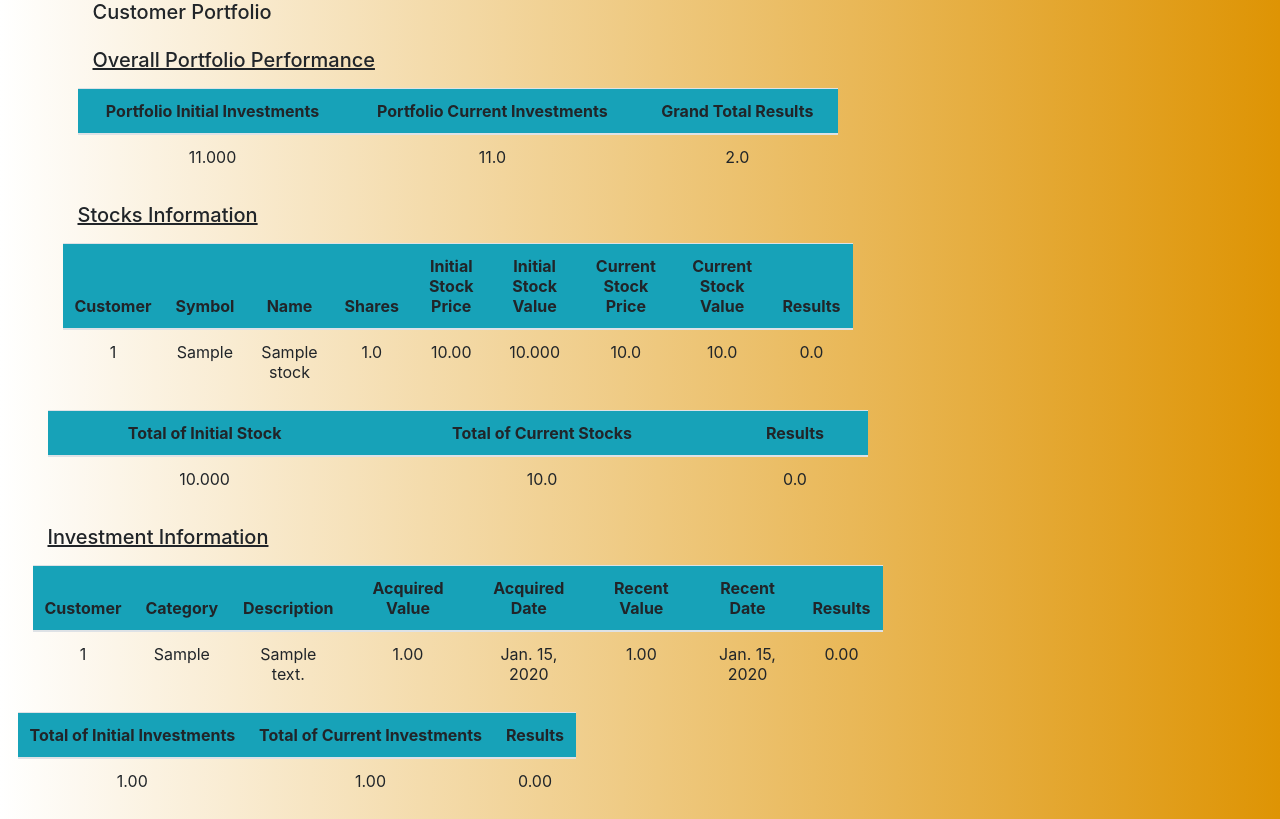
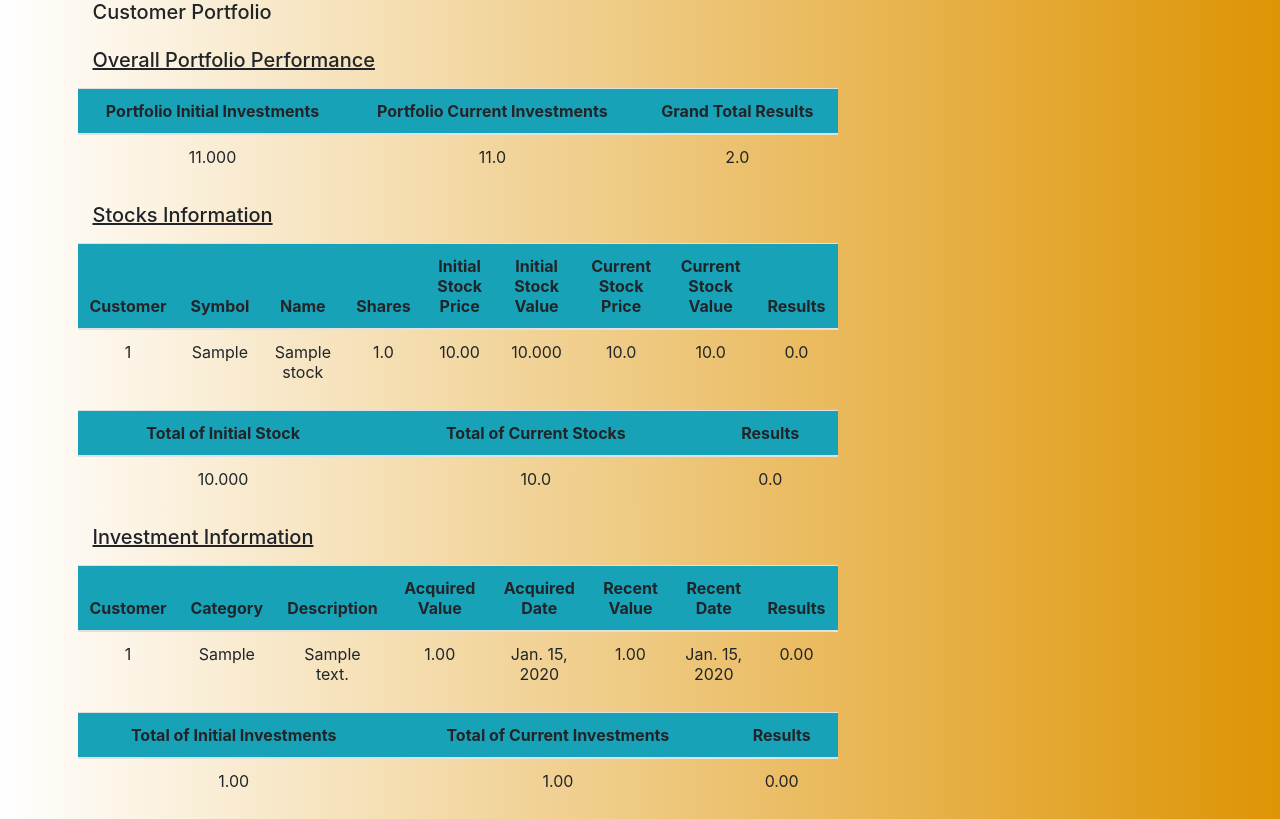
Before and after one commit to jasminesmit1/8380efs, a Django app: page /portfolio/1 in a window 1280 px wide. Shown: the part 292-1111 px from the top of the page. Run offline with Django 3.2, Linux system fonts and the light colour scheme; a user stored in the database is signed in; tables that the repository leaves empty hold one stand-in row (values such as "Sample post"); a database or web service that is not in the repository returns one stand-in record (values such as "Sample title"); data that the repository does not hold is empty; some libraries are stand-ins or nearby versions.

Commit message:
Fixed portfolio.html

```diff
--- a/portfolio/templates/portfolio/portfolio.html
+++ b/portfolio/templates/portfolio/portfolio.html
@@ -17,14 +17,12 @@
  <header class="jumbotron my-4 table-responsive" style="background: white">
       <p class="lead text-nowrap"><b>Eagle Financial Services, your Midwest Financial Services Partner</b></p>
          </header>
-
+<div>
 <div class="row">
     <h2 class="navbar-brand" style="padding-left: 15Px">Customer Portfolio</h2>
 </div>
 <div class="row">
     <h2 class="navbar-brand" style="padding-left: 15Px"><u>Overall Portfolio Performance</u></h2>
-</div>
-<div class="row">
     <table class="table table-hover table-responsive-lg text-center">
         <thead>
         <tr class="bg-info">
@@ -34,8 +32,7 @@
         </tr>
         </thead>
         <tbody>
-</div>
-</body>
+
             <tr>
                 <td>{{ sum_of_initial_stock_value|addition:sum_acquired_value|intcomma}}</td>
                 <td>{{ sum_recent_value|addition:sum_current_stocks_value|intcomma}}</td>
@@ -45,10 +42,9 @@
 
         </tbody>
     </table>
+    </div>
 <div class="row">
     <h2 class="navbar-brand" style="padding-left: 15Px"><u>Stocks Information</u></h2>
-</div>
-<div class="row">
     <table class="table table-hover table-responsive-lg text-center">
         <thead>
         <tr class="bg-info">
@@ -64,8 +60,6 @@
         </tr>
         </thead>
         <tbody>
-</div>
-</body>
    {% for stock in stocks %}
             <tr>
                 <td>{{ stock.customer }}</td>
@@ -84,6 +78,7 @@
         {% endfor %}
         </tbody>
     </table>
+    </div>
 <div class="row">
     <table class="table table-hover table-responsive-lg text-center">
         <thead>
@@ -94,8 +89,6 @@
         </tr>
         </thead>
         <tbody>
-</div>
-</body>
             <tr>
                 <td>{{ sum_of_initial_stock_value|intcomma  }}</td>
                 <td>{{ sum_current_stocks_value|intcomma  }}</td>
@@ -104,10 +97,9 @@
             </tr>
         </tbody>
     </table>
+</div>
 <div class="row">
     <h2 class="navbar-brand" style="padding-left: 15Px"><u>Investment Information</u></h2>
-</div>
-<div class="row">
     <table class="table table-hover table-responsive-lg text-center">
         <thead>
         <tr class="bg-info">
@@ -122,8 +114,6 @@
         </tr>
         </thead>
         <tbody>
-</div>
-</body>
    {% for investment in investments %}
             <tr>
                 <td>{{ investment.customer }}</td>
@@ -138,6 +128,7 @@
         {% endfor %}
         </tbody>
     </table>
+</div>
 <div class="row">
     <table class="table table-hover table-responsive-lg text-center">
         <thead>
@@ -148,8 +139,6 @@
         </tr>
         </thead>
         <tbody>
-</div>
-</body>
             <tr>
                 <td>{{ sum_acquired_value|intcomma  }}</td>
                 <td>{{ sum_recent_value|intcomma  }}</td>
@@ -157,5 +146,7 @@
             </tr>
         </tbody>
     </table>
-
+    </div>
+    </div>
+</body>
 {% endblock %}
```
